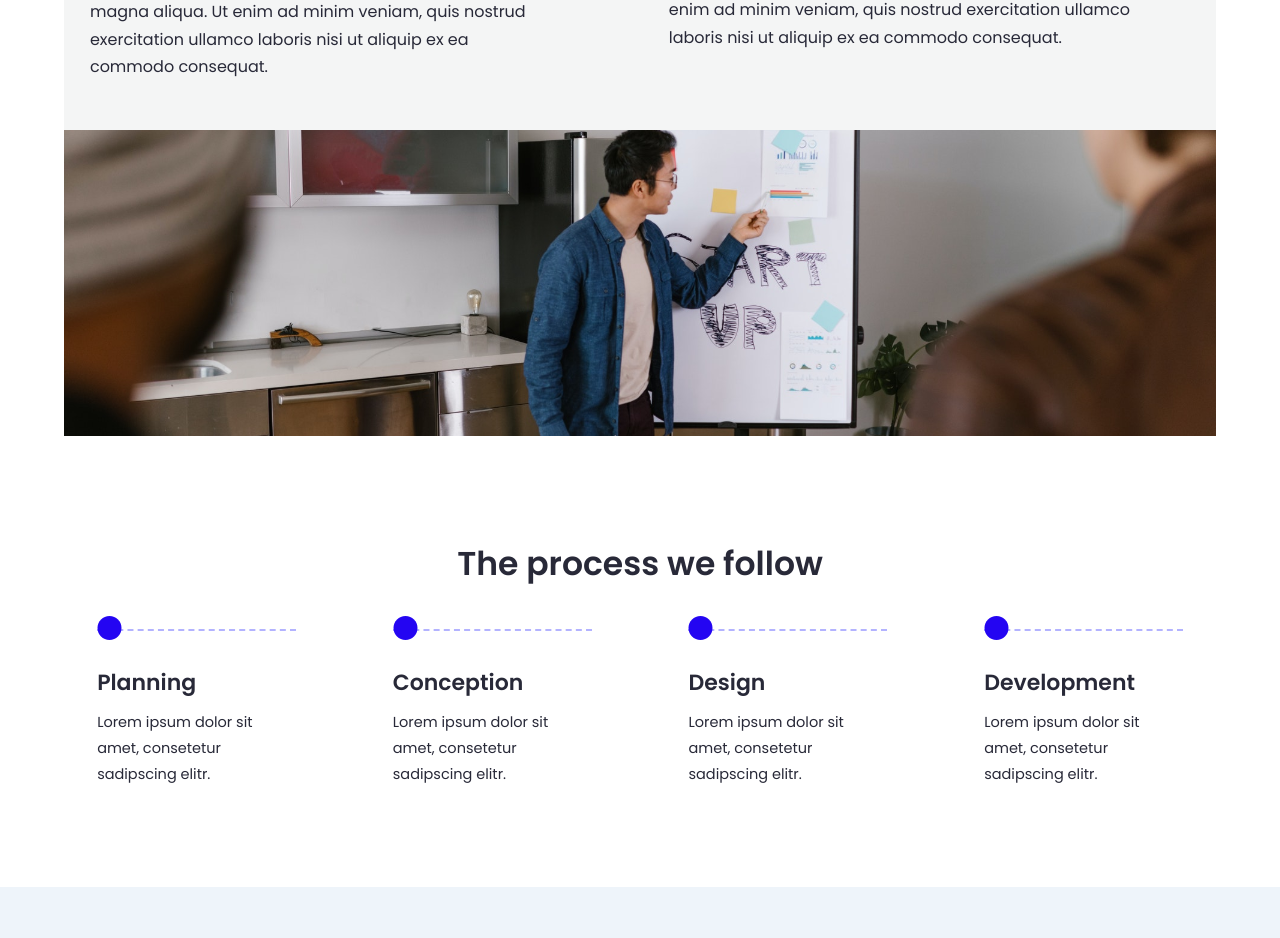
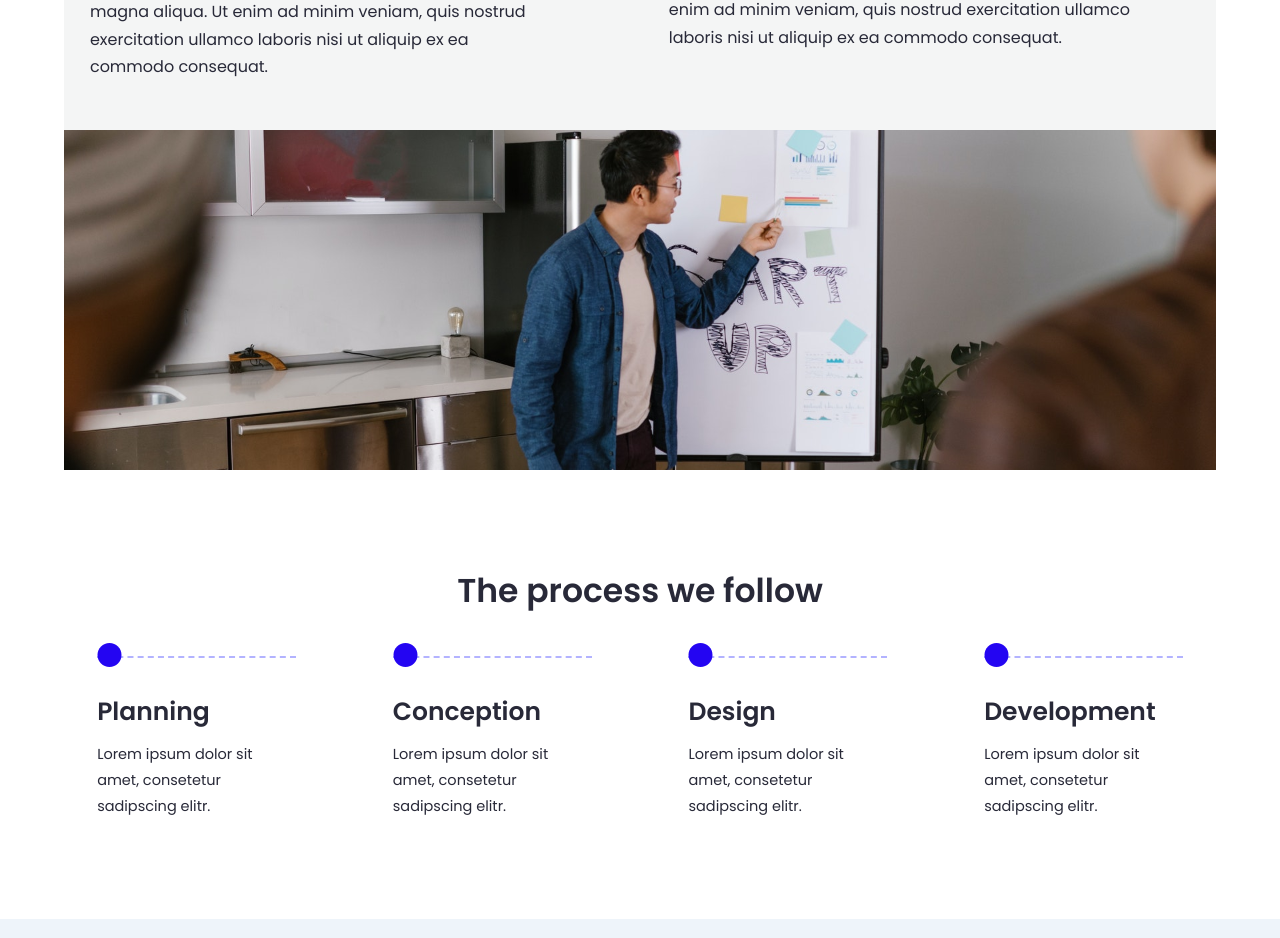
Before and after one commit to Meldy2503/Windec, a React (Create React App) app: page /about-us in a window 1280 px wide. Shown: the part 799-1737 px from the top of the page. Built offline with nearby package versions, Linux system fonts and the light colour scheme.

Commit message:
modify mediaquery

```diff
--- a/src/components/HomePage/ourBlog/Styled.js
+++ b/src/components/HomePage/ourBlog/Styled.js
@@ -50,7 +50,7 @@ export const Contents = styled.div`
       }
 
       @media screen and (max-width: ${({theme}) => theme.mediaQuery.mobile}) {
-         width: 90%;
+         width: 100%;
          margin: 0 auto;
       }
 
--- a/src/components/aboutUs/Intro/Styled.js
+++ b/src/components/aboutUs/Intro/Styled.js
@@ -44,7 +44,7 @@ export const LeftContent = styled.div`
   }
 
       @media screen and (max-width: ${({theme}) => theme.mediaQuery.mobile}) {
-      font-size: 2.8rem;
+      font-size: 3rem;
       margin-top: 5rem;
   }}
 
@@ -64,11 +64,12 @@ export const RightContent = styled.div`
   width: 45%;
   margin-top: 3rem;
 
-  img {
-  max-width: 100%;
+  @media screen and (max-width: ${({theme}) => theme.mediaQuery.mobile}) {
+   width: 100%;
   }
 
-  @media screen and (max-width: ${({theme}) => theme.mediaQuery.mobile}) {
-      display: none;
+  img {
+    max-width: 100%;
   }
+
 `;
--- a/src/components/aboutUs/benefits/Styled.js
+++ b/src/components/aboutUs/benefits/Styled.js
@@ -27,7 +27,7 @@ export const Title = styled.div`
       }
 
       @media screen and (max-width: ${({theme}) => theme.mediaQuery.mobile}) {
-         font-size: 2rem;
+         font-size: 2.7rem;
          width: 80%;
       }
    }
--- a/src/components/aboutUs/meetOurTeam/Styled.js
+++ b/src/components/aboutUs/meetOurTeam/Styled.js
@@ -17,11 +17,11 @@ export const Title = styled.div`
       margin-bottom: 4rem;
 
       @media screen and (max-width: ${({theme}) => theme.mediaQuery.tablet}) {
-         font-size: 2.5rem;
+         font-size: 3rem;
       }
 
       @media screen and (max-width: ${({theme}) => theme.mediaQuery.mobile}) {
-         font-size: 2rem;
+         font-size: 2.7rem;
          padding-bottom: 3rem;
    }}
 `;
@@ -53,18 +53,18 @@ export const Contents = styled.div`
       }
 
       @media screen and (max-width: ${({theme}) => theme.mediaQuery.mobile}) {
-         width: 90%;
+         width: 100%;
          margin: 0 auto;
       }
 
 
      div {
-        width: 75%;
+        width: 80%;
         margin: 0 auto;
         padding: 3rem 0;
 
         @media screen and (max-width: ${({theme}) => theme.mediaQuery.mobile}) {
-            width: 85%;
+            width: 100%;
         }
 
 
--- a/src/components/aboutUs/missionVision/Styled.js
+++ b/src/components/aboutUs/missionVision/Styled.js
@@ -64,6 +64,10 @@ export const Contents = styled.div`
   span {
      width: 45%;
 
+     @media screen and (max-width: ${({theme}) => theme.mediaQuery.mobile}) {
+     width: 100%;
+  }
+
       img {
         max-width: 100%;
       }}
--- a/src/components/aboutUs/ourProcess/Styled.js
+++ b/src/components/aboutUs/ourProcess/Styled.js
@@ -15,11 +15,11 @@ export const Title = styled.div`
       line-height: 1.3;
 
       @media screen and (max-width: ${({theme}) => theme.mediaQuery.tablet}) {
-         font-size: 2.5rem;
+         font-size: 3rem;
       }
 
       @media screen and (max-width: ${({theme}) => theme.mediaQuery.mobile}) {
-         font-size: 2rem;
+         font-size: 2.7rem;
          padding-bottom: 3rem;
    }}
 `;
@@ -74,7 +74,7 @@ export const Contents = styled.div`
 
 
         h6 {
-            font-size: 2.2rem;
+            font-size: 2.5rem;
             padding: 3.5rem 0 1rem 0;
             margin-top: 1.3rem;
             font-weight: 600;
@@ -82,7 +82,7 @@ export const Contents = styled.div`
 
 
             @media screen and (max-width: ${({theme}) => theme.mediaQuery.mobile}) {
-                font-size: 1.7rem;
+                font-size: 2rem;
                 border-top: none;
                 padding: 0;
                 margin-top: 0;
--- a/src/components/aboutUs/whoWeAre/Styled.js
+++ b/src/components/aboutUs/whoWeAre/Styled.js
@@ -1,4 +1,5 @@
 import styled from "styled-components";
+import img11 from "../../images/img11.svg";
 
 
 export const LeftContent = styled.div`
@@ -75,14 +76,18 @@ export const ImgContainer = styled.div`
   width: 90%;
   max-width: 120rem;
   margin: 0 auto;
-  padding-bottom: 10rem;
+  margin-bottom: 10rem;
+  background-image: url(${(img11)});
+  background-repeat: no-repeat;
+  background-position: center;
+  height: 34rem;
 
   @media screen and (max-width: ${({theme}) => theme.mediaQuery.mobile}) {
-   padding-bottom: 5rem;
+   margin-bottom: 5rem;
   }
 
-  img {
+  /* img {
   max-width: 100%;
-  }
+  } */
 
 `;
--- a/src/components/aboutUs/whoWeAre/index.js
+++ b/src/components/aboutUs/whoWeAre/index.js
@@ -1,7 +1,7 @@
 import React from 'react';
 import { LeftContent, RightContent, Texts, ImgContainer } from "./Styled";
 import { MainContainer, ContentContainer } from "../../reusableComponents/ContainerStyled";
-import img11 from "../../images/img11.svg";
+// import img11 from "../../images/img11.svg";
 
 
 
@@ -36,9 +36,9 @@ function WhoWeAre() {
               </Texts>
           </RightContent>
       </ContentContainer>
-      <ImgContainer>
-          <img src={ img11 } alt="img11" />
-      </ImgContainer>
+      <ImgContainer />
+          {/* <img src={ img11 } alt="img11" /> */}
+      {/* </ImgContainer> */}
   </MainContainer>
   )
 }
```
